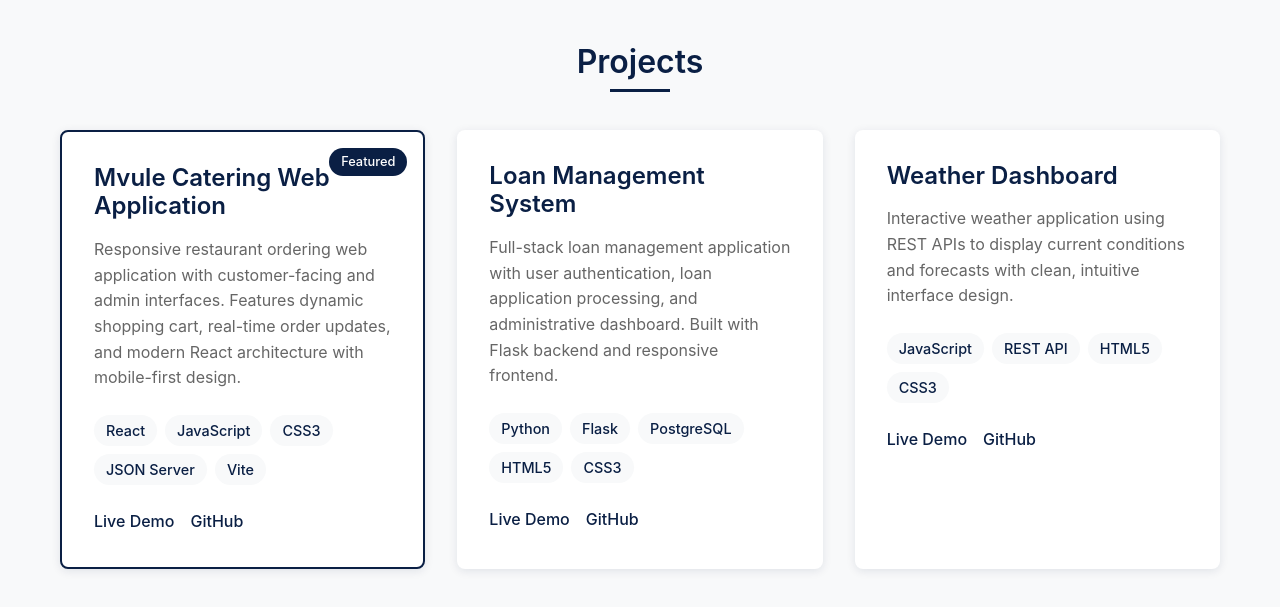
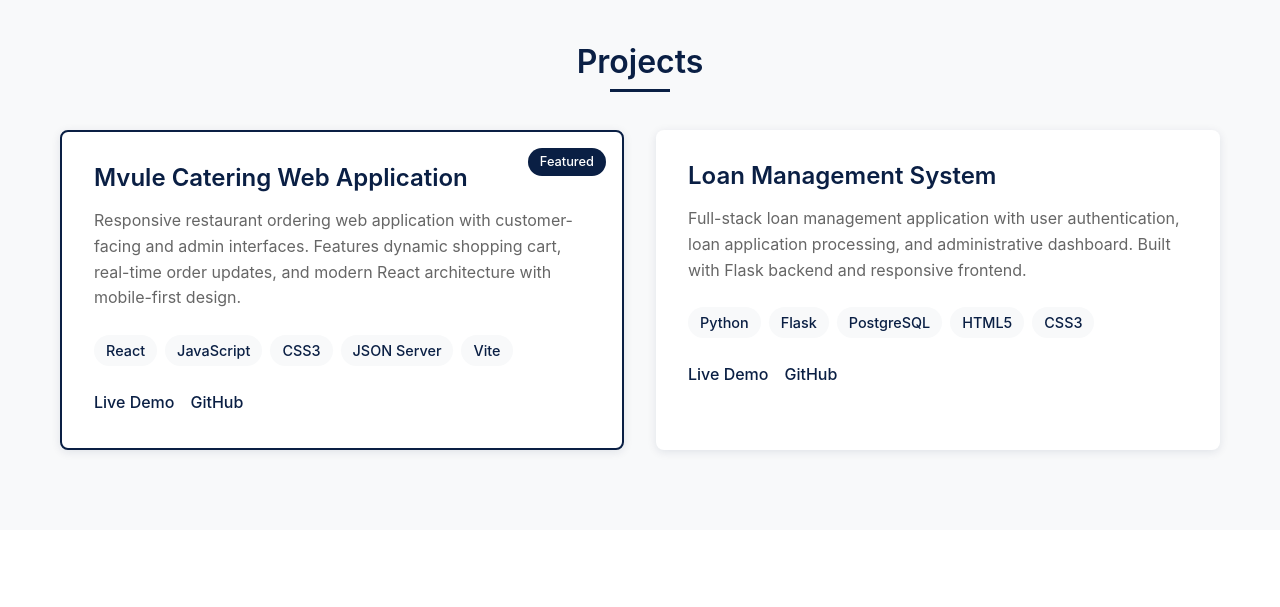
Before and after one commit to automatebyte/Portfo, a plain HTML site: page index.html in a window 1280 px wide. Shown: the part 2240-2847 px from the top of the page. Drawn offline with Linux system fonts and the light colour scheme.

Commit message:
Remove Weather Dashboard project

```diff
--- a/index.html
+++ b/index.html
@@ -152,22 +152,7 @@
                     </div>
                 </article>
 
-                <article class="project-card">
-                    <div class="project-content">
-                        <h3>Weather Dashboard</h3>
-                        <p>Interactive weather application using REST APIs to display current conditions and forecasts with clean, intuitive interface design.</p>
-                        <div class="project-tech">
-                            <span>JavaScript</span>
-                            <span>REST API</span>
-                            <span>HTML5</span>
-                            <span>CSS3</span>
-                        </div>
-                        <div class="project-links">
-                            <a href="#" class="project-link">Live Demo</a>
-                            <a href="#" class="project-link">GitHub</a>
-                        </div>
-                    </div>
-                </article>
+
             </div>
         </div>
     </section>
```
